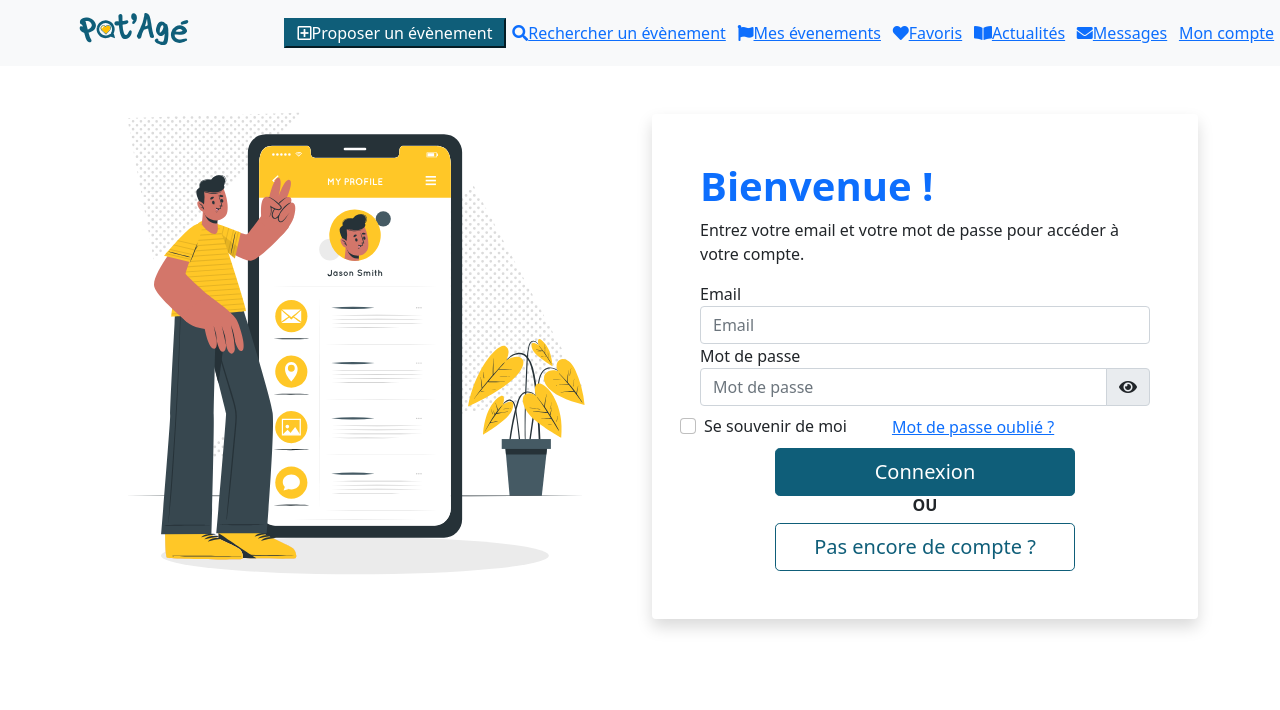
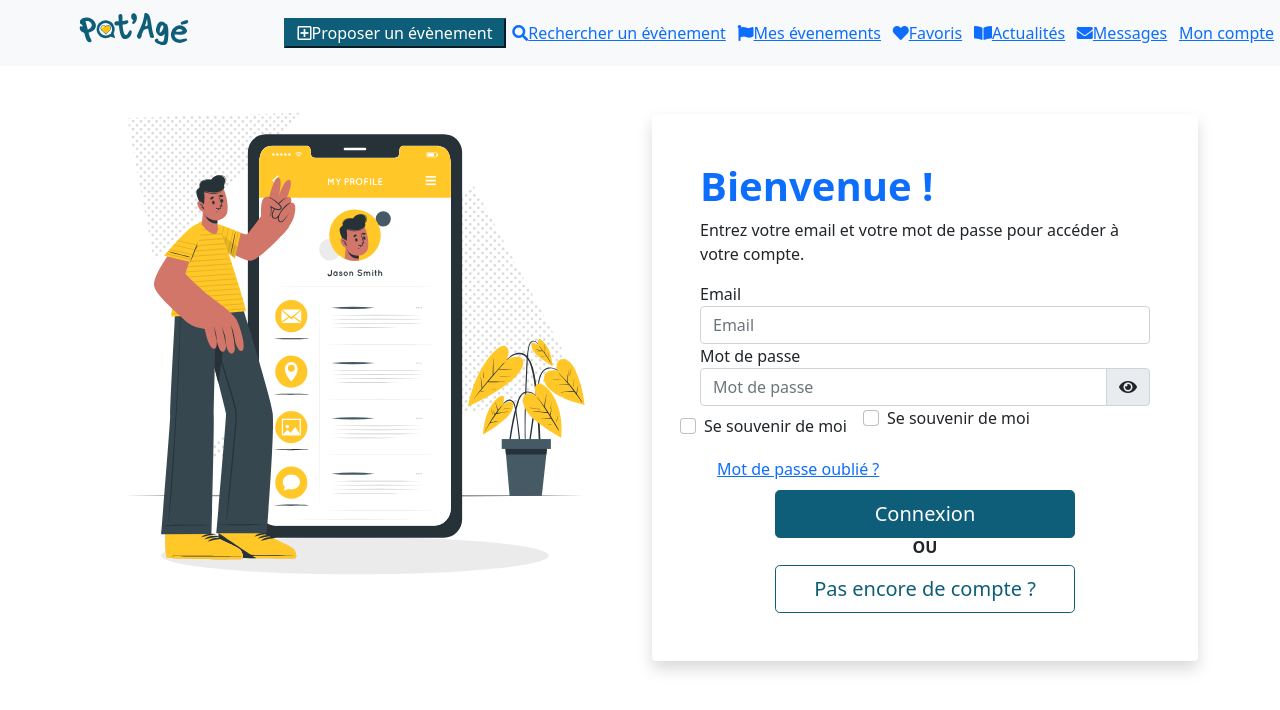
Before and after one commit to Morgane-Straw/pot-age, a Next.js app in the folder frontend/: page /login in a window 1280 px wide. Shown: the top 710 px of the page. Built offline with nearby package versions, Linux system fonts and the light colour scheme.

Commit message:
login modif

```diff
--- a/frontend/pages/login.js
+++ b/frontend/pages/login.js
@@ -62,6 +62,12 @@ return (
                <input type="checkbox" className="form-check-input" id="dropdownCheck"/>
                <label className="form-check-label" htmlFor="dropdownCheck">Se souvenir de moi</label>
              </div>
+             <div class="form-check col-auto">
+              <input class="form-check-input" type="checkbox" value="" id="flexCheckDefault"/>
+            <label class="form-check-label" for="flexCheckDefault">
+              Se souvenir de moi
+            </label>
+            </div>
 
              <div className="col-auto text-right">
                <a className="btn btn-link text-left text-primary px-3 py-2" href="/mdpoublie">Mot de passe oublié&nbsp;?</a>
```
